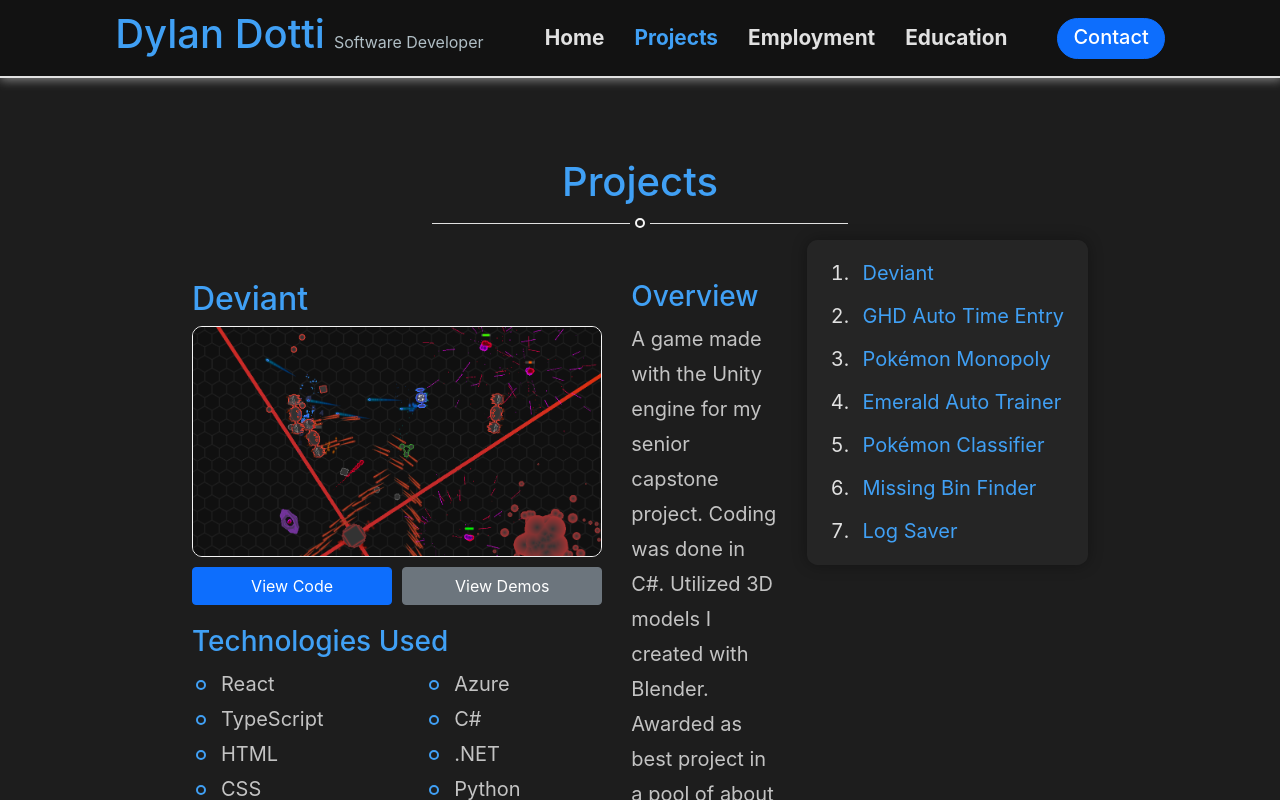
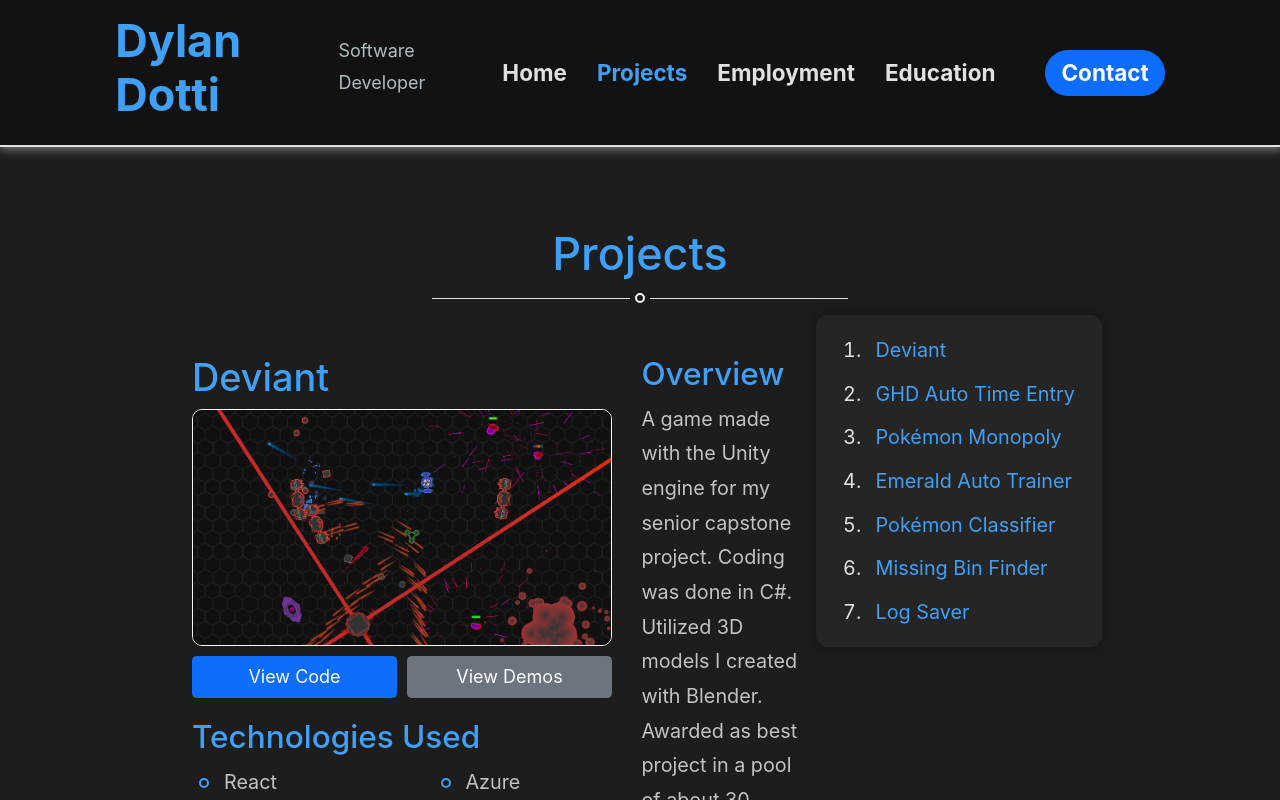
Before and after one commit to Dylan-Dotti/React-Portfolio-Website, a React (Create React App) app: page /projects in a window 1280 px wide. Shown: the top 800 px of the page. Built offline with nearby package versions, Linux system fonts and the light colour scheme.

Commit message:
Adjust font-sizes across application

```diff
--- a/src/App.scss
+++ b/src/App.scss
@@ -5,6 +5,30 @@ body {
   color: $main-text-white;
   line-height: 1.75;
 }
+
+// h1 {
+//   font-size: 3.2rem;
+// }
+
+h2 {
+  font-size: 2.1rem;
+}
+
+// h3 {
+//   font-size: 2.1rem;
+// }
+
+// h4 {
+//   font-size: 1.8rem;
+// }
+
+// h5 {
+//   font-size: 1.5rem;
+// }
+
+// h6 {
+//   font-size: 1.25rem;
+// }
 
 a {
   text-decoration: none;
@@ -18,7 +42,7 @@ ul, ol {
 
 li {
   list-style-type: none;
-  font-size: 1.25rem;
+  font-size: 1.1rem;
 }
 
 img {
@@ -29,6 +53,10 @@ img {
   background-repeat: no-repeat;
   background-size: cover;
   shape-margin: 0.75rem;
+}
+
+small {
+  font-size: 0.9rem;
 }
 
 .flex-center {
@@ -81,10 +109,11 @@ hr.quarter-centered, .custom-hr.quarter-centered {
 
 p {
   color: $faded-text-white;
-  font-size: 1.25rem;
+  font-size: 1.1rem;
 }
 
 html {
+  font-size: 18px;
   scrollbar-color: #222;
 }
 
--- a/src/Components/MainHeader/index.tsx
+++ b/src/Components/MainHeader/index.tsx
@@ -13,7 +13,7 @@ const MainHeader: React.FC = () => {
             <div className="white-glow-outline-panel header-bar">
                 <div className="header-bar-contents">
                     <div className="title-group">
-                        <h1 className="name primary-color-text">Dylan Dotti</h1>
+                        <h1 className="title primary-color-text">Dylan Dotti</h1>
                         <div className="subtitle">Software Developer</div>
                     </div>
                     <nav>
--- a/src/Components/MainHeader/main-header.scss
+++ b/src/Components/MainHeader/main-header.scss
@@ -15,6 +15,7 @@
         align-items: center;
         width: 100%;
         height: fit-content;
+        padding: 4px 0;
         border-width: 0 0 2px 0;
 
         .header-bar-contents {
@@ -27,6 +28,10 @@
                 display: flex;
                 align-items: baseline;
                 gap: 5px;
+
+                .title {
+                    font-weight: bold;
+                }
 
                 .subtitle {
                     color: $accent-color;
@@ -44,7 +49,7 @@
 
                     li {
                         margin: auto 10px;
-                        font-size: 1.3rem;
+                        font-size: 1.25rem;
                         font-weight: bolder;
 
                         a {
@@ -72,11 +77,11 @@
                     display: flex;
                     align-items: center;
                     border-radius: 40px;
-                    padding: 6px 15px;
-                    padding-bottom: 9px;
+                    padding: 8px 15px;
 
                     h1, h2, h3, h4, h5, h6 {
-                        margin-bottom: 0;
+                        font-weight: bolder;
+                        margin-bottom: 1px;
                     }
                 }
 
```
